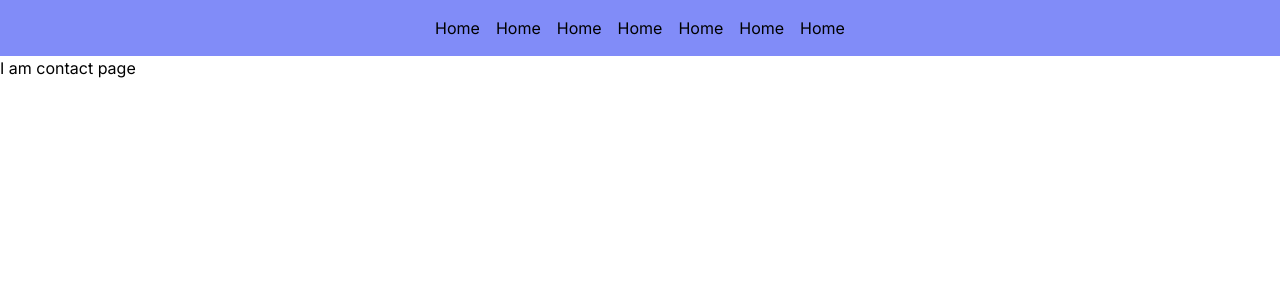
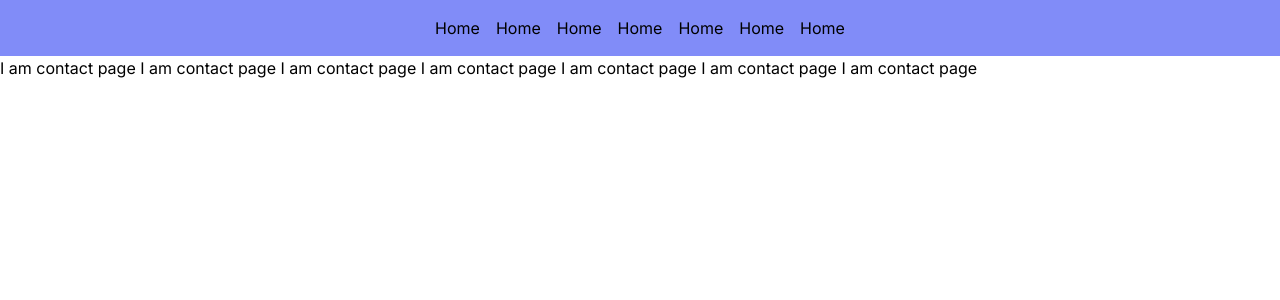
Before and after one commit to SheikhRakibhossain/Next-Me, a Next.js app: page /contact in a window 1280 px wide. Shown: the top 300 px of the page. Built offline with nearby package versions, Linux system fonts and the light colour scheme.

Commit message:
contact page info added

```diff
--- a/src/app/contact/page.js
+++ b/src/app/contact/page.js
@@ -4,6 +4,12 @@ const ContactPage = () => {
     return (
         <div>
             I am contact page
+            I am contact page
+            I am contact page
+            I am contact page
+            I am contact page
+            I am contact page
+            I am contact page
         </div>
     );
 };
```
